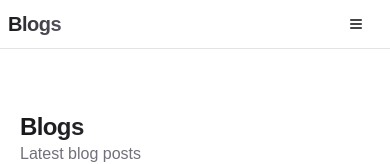
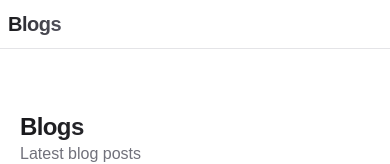
Before and after one commit to Centre-for-Software-Excellence/centre-for-software-excellence.github.io, a React (Vite) app: page /docs/blog in a window 390 px wide. Shown: the top 164 px of the page. Built offline with nearby package versions, Linux system fonts and the light colour scheme; a web font is replaced by a local one.

Commit message:
fix(ui): hide menu button on mobile

```diff
--- a/src/components/docs/top-bar.tsx
+++ b/src/components/docs/top-bar.tsx
@@ -57,8 +57,8 @@ export const TopBar = () => {
             </div>
           </Link>
         </div>
-        {/* Mobile Menu Toggle */}
-        {/* NOTE: here we use showSiebar becase we only need to show search on certain ropute, e.g. blog/research */}
+        {/* Mobile Menu Toggle — hide when there are no enabled topbar links */}
+        {topbarLinks.length > 0 && (
           <Button
             variant="ghost"
             size="icon"
@@ -66,8 +66,13 @@ export const TopBar = () => {
             onClick={() => setMenuOpen(!menuOpen)}
             aria-label="Toggle Menu"
           >
-          {menuOpen ? <X className="h-5 w-5" /> : <Menu className="h-5 w-5" />}
+            {menuOpen ? (
+              <X className="h-5 w-5" />
+            ) : (
+              <Menu className="h-5 w-5" />
+            )}
           </Button>
+        )}
         <div className="hidden items-center space-x-1 md:flex md:space-x-4">
           {topbarLinks?.map((link, idx) => (
             <div
```
Lines whose indentation alone changed are shown as unchanged.
